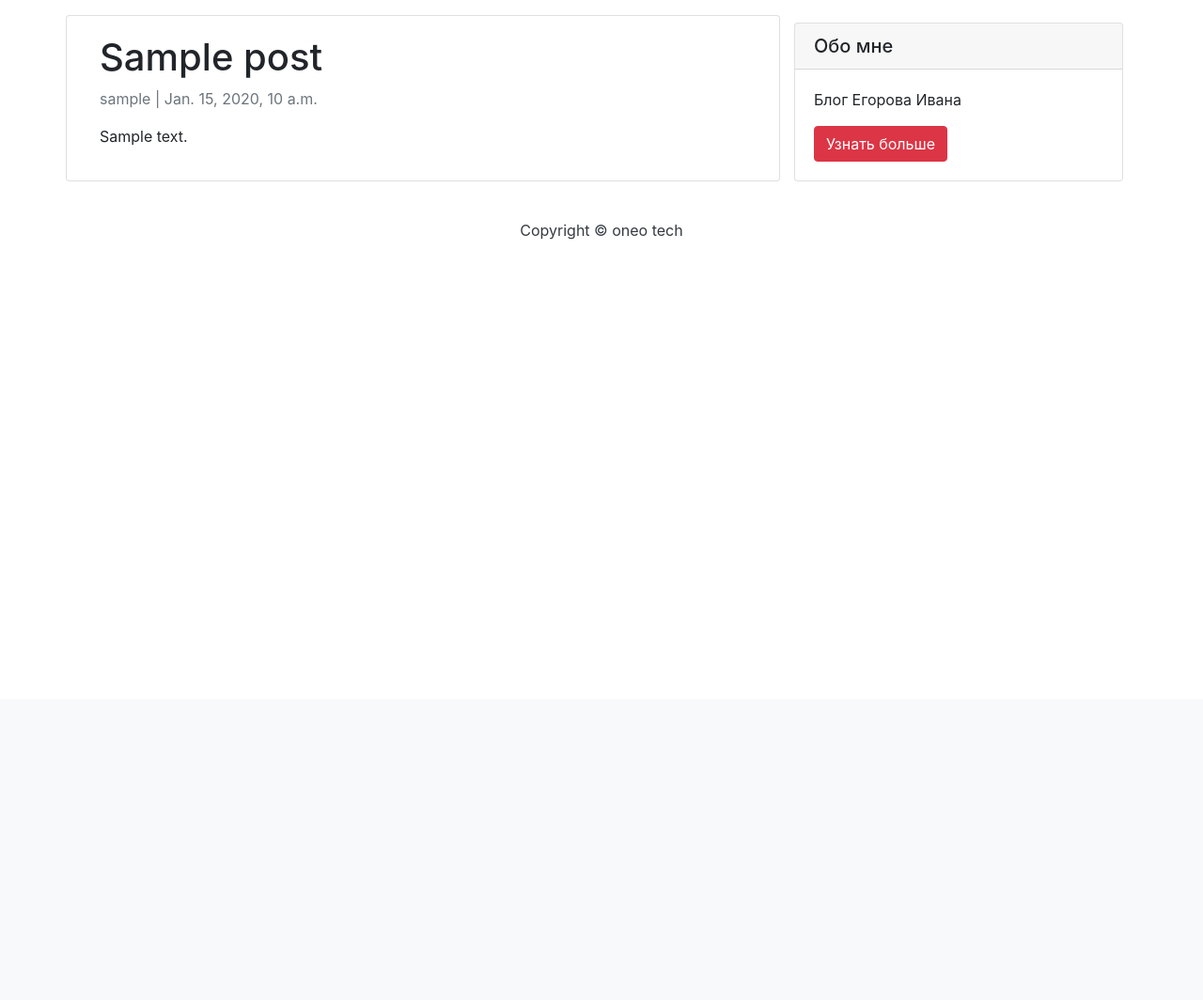
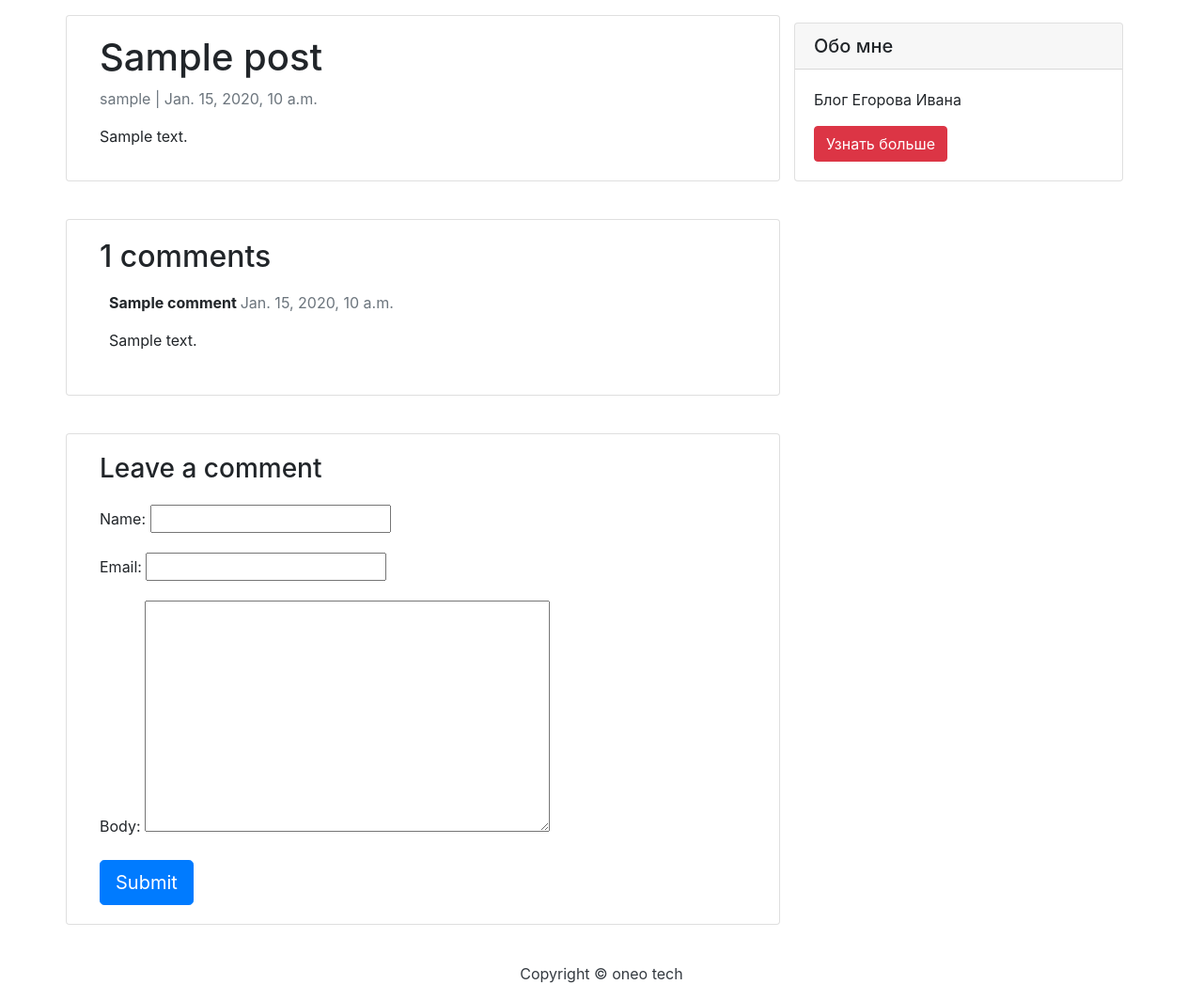
Before and after one commit to oneobtw/testmeow, a Django app: a page that uses mysite/templates/post_detail.html in a window 1280 px wide. Shown: the part 56-1120 px from the top of the page at 94% size. Before the commit the page ends 311 px from the top, so only its background shows below. Run offline with Django 3.2, Linux system fonts and the light colour scheme; tables that the repository leaves empty hold one stand-in row (values such as "Sample post"); some libraries are stand-ins or nearby versions.

Commit message:
Комментарии

```diff
--- /dev/null
+++ b/mysite/blog/forms.py
@@ -0,0 +1,8 @@
+from .models import Comment
+from django import forms
+
+
+class CommentForm(forms.ModelForm):
+    class Meta:
+        model = Comment
+        fields = ('name', 'email', 'body')
--- a/mysite/blog/models.py
+++ b/mysite/blog/models.py
@@ -22,3 +22,18 @@ class Post(models.Model):
 
     def __str__(self):
         return self.title
+
+
+class Comment(models.Model):
+    post = models.ForeignKey(Post,on_delete=models.CASCADE,related_name='comments')
+    name = models.CharField(max_length=80)
+    email = models.EmailField()
+    body = models.TextField()
+    created_on = models.DateTimeField(auto_now_add=True)
+    active = models.BooleanField(default=True)
+
+    class Meta:
+        ordering = ['created_on']
+
+    def __str__(self):
+        return 'Comment {} by {}'.format(self.body, self.name)
--- a/mysite/blog/urls.py
+++ b/mysite/blog/urls.py
@@ -3,5 +3,5 @@ from django.urls import path
 
 urlpatterns = [
     path('', views.PostList.as_view(), name='home'),
-    path('<slug:slug>/', views.PostDetail.as_view(), name='post_detail'),
+    path('<slug:slug>/', views.post_detail, name='post_detail')
 ]
--- a/mysite/blog/views.py
+++ b/mysite/blog/views.py
@@ -1,10 +1,32 @@
+from .models import Post
+from .forms import CommentForm
+from django.shortcuts import render, get_object_or_404
 from django.views import generic
-from .models import Post
+
+def post_detail(request, slug):
+    template_name = 'post_detail.html'
+    post = get_object_or_404(Post, slug=slug)
+    comments = post.comments.filter(active=True)
+    new_comment = None
+    # Comment posted
+    if request.method == 'POST':
+        comment_form = CommentForm(data=request.POST)
+        if comment_form.is_valid():
+
+            # Create Comment object but don't save to database yet
+            new_comment = comment_form.save(commit=False)
+            # Assign the current post to the comment
+            new_comment.post = post
+            # Save the comment to the database
+            new_comment.save()
+    else:
+        comment_form = CommentForm()
+
+    return render(request, template_name, {'post': post,
+                                           'comments': comments,
+                                           'new_comment': new_comment,
+                                           'comment_form': comment_form})
 
 class PostList(generic.ListView):
     queryset = Post.objects.filter(status=1).order_by('-created_on')
     template_name = 'index.html'
-
-class PostDetail(generic.DetailView):
-    model = Post
-    template_name = 'post_detail.html'
--- a/mysite/templates/post_detail.html
+++ b/mysite/templates/post_detail.html
@@ -4,13 +4,41 @@
   <div class="row">
     <div class="col-md-8 card mb-4  mt-3 left  top">
       <div class="card-body">
-        <h1>{% block title %} {{ object.title }} {% endblock title %}</h1>
+        <h1>{% block title %} {{ post.title }} {% endblock title %}</h1>
         <p class=" text-muted">{{ post.author }} | {{ post.created_on }}</p>
-        <p class="card-text ">{{ object.content | safe }}</p>
+        <p class="card-text ">{{ post.content | safe }}</p>
       </div>
     </div>
     {% block sidebar %} {% include 'sidebar.html' %} {% endblock sidebar %}
+
+    <div class="col-md-8 card mb-4  mt-3 ">
+      <div class="card-body">
+        <!-- comments -->
+        <h2>{{ comments.count }} comments</h2>
+
+        {% for comment in comments %}
+        <div class="comments" style="padding: 10px;">
+          <p class="font-weight-bold">
+            {{ comment.name }}
+            <span class=" text-muted font-weight-normal">
+              {{ comment.created_on }}
+            </span>
+          </p>
+          {{ comment.body | linebreaks }}
+        </div>
+        {% endfor %}
+      </div>
+    </div>
+    <div class="col-md-8 card mb-4  mt-3 ">
+      <div class="card-body">
+        <h3>Leave a comment</h3>
+        <form method="post" style="margin-top: 1.3em;">
+          {{ comment_form.as_p }}
+          {% csrf_token %}
+          <button type="submit" class="btn btn-primary  btn-lg">Submit</button>
+        </form>
+      </div>
+    </div>
   </div>
 </div>
-
 {% endblock content %}
```
Also changed, not shown: mysite/blog/admin.py (+14 -1 lines), mysite/blog/migrations/0002_comment.py (added), mysite/blog/migrations/0003_alter_comment_active.py (added).
